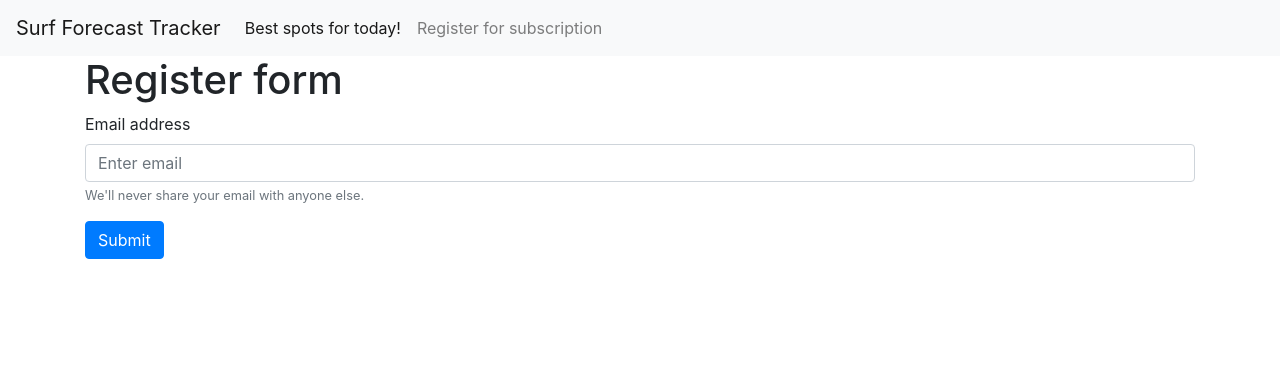
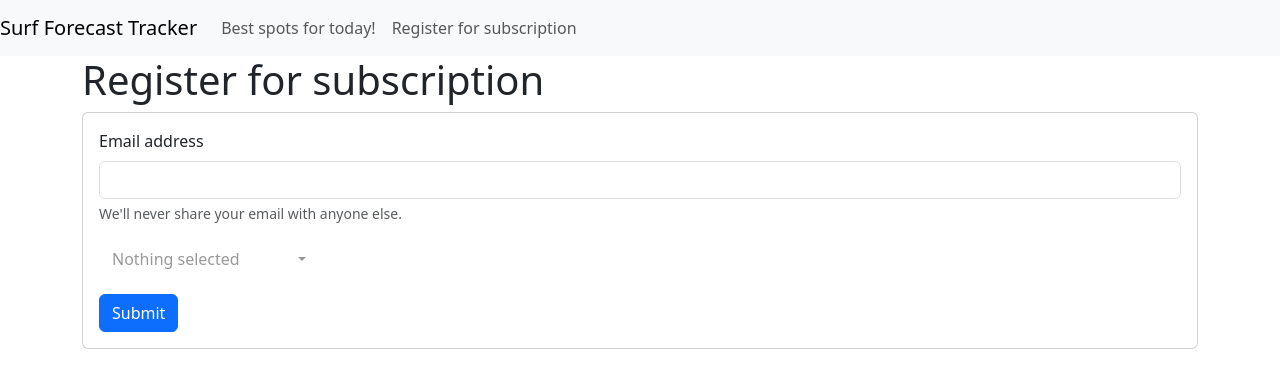
Before and after one commit to marcin1997garbarczyk/surfScrapper, a Django app: page /registerForm/ in a window 1280 px wide. Shown: the top 388 px of the page. Run offline with Django 5.2, Linux system fonts and the light colour scheme; some libraries are stand-ins or nearby versions.

Commit message:
django-form-init-of-dynamic-bootstrap-select-build

```diff
--- a/surfScrapperApi/views.py
+++ b/surfScrapperApi/views.py
@@ -12,7 +12,7 @@ class SubmitSubscriberFormView(APIView):
         if serializer.is_valid():
             serializer.save()
             print('Test_2')
-            return Response({'message': 'Form submitted successfully!'}, status=status.HTTP_201_CREATED)
+            return Response({'message': 'Form submitted successfully!'}, status=status.HTTP_201_CREATED, content_type='application/json')
         else:
             print('cos tam jest zjebane')
             return Response(serializer.errors, status=status.HTTP_400_BAD_REQUEST)
--- a/surfScrapperApp/static/registerFormController.js
+++ b/surfScrapperApp/static/registerFormController.js
@@ -1,10 +1,25 @@
-function myFunction(event) {
-    console.log('@@@MAGAR')
-    fetch("http://127.0.0.1:8000/api/submit_subscriber_form", {
+
+function init() {
+
+    selectBox = $('#Selector')
+    let data = [{'display':'dupa', 'value':'dupa'}, {'display':'dupa1', 'value':'dupa1'}, {'display':'dupa2', 'value':'dupa2'}]
+    if (data.length > 0) {
+        var output = [];
+        $.each(data, function (i, dat) {
+            debugger
+            output.push(`<option value=${dat.value}> ${dat.display} </option>`);
+        });
+        selectBox.html(output.join("")); // ... on the original element
+        selectBox.selectpicker("refresh"); // refresh the options
+    }
+}
+
+async function myFunction(event) {
+    let apiCallResponse = await fetch("http://127.0.0.1:8000/api/submit_subscriber_form", {
           method: "POST",
           body: JSON.stringify({
             userEmail: 'test@test',
-            trackedBeaches: "Fix my bugs",
+            trackedBeaches: JSON.stringify($('.selectpicker').val()),
           }),
             credentials: "same-origin",
             headers: {
@@ -12,7 +27,16 @@ function myFunction(event) {
               "Accept": "application/json",
               'Content-Type': 'application/json'
             },
-        });
+        })
+
+    if(apiCallResponse.status == 201) {
+        let apiCallParsedResponse = await apiCallResponse.json();
+        var toastElList = [].slice.call(document.querySelectorAll('.toast'))
+          var toastList = toastElList.map(function(toastEl) {
+            return new bootstrap.Toast(toastEl)
+          })
+          toastList.forEach(toast => toast.show())
+    }
 }
 
 function getCookie(name) {
@@ -30,3 +54,5 @@ function getCookie(name) {
     }
     return cookieValue;
 }
+
+init();
--- a/surfScrapperApp/templates/base.html
+++ b/surfScrapperApp/templates/base.html
@@ -9,11 +9,19 @@
         SurfForecast Tracker
       {% endblock %}
     </title>
+
+    <meta charset="utf-8">
+    <meta name="viewport" content="width=device-width, initial-scale=1">
     <script src="https://ajax.googleapis.com/ajax/libs/jquery/3.6.0/jquery.min.js"></script>
-    <link rel="stylesheet" href="https://stackpath.bootstrapcdn.com/bootstrap/4.3.1/css/bootstrap.min.css"  rel="stylesheet" />
+    <link href="https://cdn.jsdelivr.net/npm/bootstrap@5.3.3/dist/css/bootstrap.min.css" rel="stylesheet" integrity="sha384-QWTKZyjpPEjISv5WaRU9OFeRpok6YctnYmDr5pNlyT2bRjXh0JMhjY6hW+ALEwIH" crossorigin="anonymous">
+    <link rel="stylesheet" href="https://cdnjs.cloudflare.com/ajax/libs/bootstrap-select/1.14.0-beta2/css/bootstrap-select.min.css" integrity="sha512-mR/b5Y7FRsKqrYZou7uysnOdCIJib/7r5QeJMFvLNHNhtye3xJp1TdJVPLtetkukFn227nKpXD9OjUc09lx97Q==" crossorigin="anonymous"
+      referrerpolicy="no-referrer" />
+
+
   </head>
   {% block scriptInjection %}
   {% endblock %}
+
   <body>
     <nav class="navbar navbar-expand-lg navbar-light bg-light">
       <a class="navbar-brand" href="/">Surf Forecast Tracker</a>
@@ -30,7 +38,14 @@
       </div>
     </nav>
     <div class="container">{% block content %} {% endblock %}</div>
-    <script src="https://code.jquery.com/jquery-3.3.1.slim.min.js"></script>
-    <script src="https://stackpath.bootstrapcdn.com/bootstrap/4.3.1/js/bootstrap.bundle.min.js" ></script>
   </body>
+
+  <script src="https://cdn.jsdelivr.net/npm/bootstrap@5.3.3/dist/js/bootstrap.bundle.min.js" integrity="sha384-YvpcrYf0tY3lHB60NNkmXc5s9fDVZLESaAA55NDzOxhy9GkcIdslK1eN7N6jIeHz" crossorigin="anonymous"></script>
+  <script src="https://cdn.jsdelivr.net/npm/@popperjs/core@2.11.8/dist/umd/popper.min.js" integrity="sha384-I7E8VVD/ismYTF4hNIPjVp/Zjvgyol6VFvRkX/vR+Vc4jQkC+hVqc2pM8ODewa9r" crossorigin="anonymous"></script>
+  <script src="https://cdn.jsdelivr.net/npm/bootstrap@5.3.3/dist/js/bootstrap.min.js" integrity="sha384-0pUGZvbkm6XF6gxjEnlmuGrJXVbNuzT9qBBavbLwCsOGabYfZo0T0to5eqruptLy" crossorigin="anonymous"></script>
+  <script src="https://stackpath.bootstrapcdn.com/bootstrap/4.3.1/js/bootstrap.bundle.min.js" ></script>
+  <script src="https://code.jquery.com/jquery-3.6.0.min.js" integrity="sha256-/xUj+3OJU5yExlq6GSYGSHk7tPXikynS7ogEvDej/m4=" crossorigin="anonymous"></script>
+  <script src="https://cdnjs.cloudflare.com/ajax/libs/bootstrap-select/1.14.0-beta2/js/bootstrap-select.min.js" integrity="sha512-FHZVRMUW9FsXobt+ONiix6Z0tIkxvQfxtCSirkKc5Sb4TKHmqq1dZa8DphF0XqKb3ldLu/wgMa8mT6uXiLlRlw==" crossorigin="anonymous" referrerpolicy="no-referrer"></script>
+
+
 </html>
--- a/surfScrapperApp/templates/registerForm.html
+++ b/surfScrapperApp/templates/registerForm.html
@@ -3,17 +3,72 @@
 {% load static %}
 <!--{% block scriptInjection %} <script src="{% static 'registerFormController.js' %}"></script> {% endblock %}-->
 
-<script type="text/javascript" src="https://cdnjs.cloudflare.com/ajax/libs/jquery/3.1.1/jquery.min.js"></script>
-<script src="{% static 'registerFormController.js' %}"></script>
+
+
 {% block content %}
 
-    <h1> Register form </h1>
+<h1> Register for subscription</h1>
+
+<div class="card">
+  <div class="card-body">
     <form>
-      <div class="form-group">
-        <label for="exampleInputEmail1">Email address</label>
-        <input type="email" class="form-control" id="exampleInputEmail1" aria-describedby="emailHelp" placeholder="Enter email">
-        <small id="emailHelp" class="form-text text-muted">We'll never share your email with anyone else.</small>
+      <div class="mb-3">
+        <label for="exampleInputEmail1" class="form-label">Email address</label>
+        <input type="email" class="form-control" id="exampleInputEmail1" aria-describedby="emailHelp">
+        <div id="emailHelp" class="form-text">We'll never share your email with anyone else.</div>
+      </div>
+      <div class="mb-3">
+          <select id='Selector' class="selectpicker" multiple aria-label="size 3 select example">
+            <option value="1">One</option>
+            <option value="2">Two</option>
+            <option value="3">Three</option>
+            <option value="4">Four</option>
+          </select>
       </div>
       <button type="submit" class="btn btn-primary" onclick="myFunction()">Submit</button>
     </form>
+  </div>
+</div>
+
+<!--    <form>-->
+<!--      <div class="form-group">-->
+<!--        <label for="exampleInputEmail1">Email address</label>-->
+<!--        <input type="email" class="form-control" id="exampleInputEmail1" aria-describedby="emailHelp" placeholder="Enter email">-->
+<!--        <small id="emailHelp" class="form-text text-muted">We'll never share your email with anyone else.</small>-->
+<!--        <br/>-->
+<!--        <br/>-->
+
+
+<!--        <label for="exampleInputEmail1">Beach to track</label>-->
+<!--        <br/>-->
+<!--          <select class="selectpicker" multiple aria-label="size 3 select example">-->
+<!--            <option value="1">One</option>-->
+<!--            <option value="2">Two</option>-->
+<!--            <option value="3">Three</option>-->
+<!--            <option value="4">Four</option>-->
+<!--          </select>-->
+<!--        </div>-->
+
+
+<!--        <br/>-->
+<!--      <button type="submit" class="btn btn-primary" onclick="myFunction()">Submit</button>-->
+<!--    </form>-->
+    <!-- Flexbox container for aligning the toasts -->
+    <div aria-live="polite" aria-atomic="true" class="d-flex justify-content-center align-items-center w-100">
+
+      <!-- Then put toasts within -->
+      <div class="toast" role="alert" aria-live="assertive" aria-atomic="true">
+        <div class="toast-header">
+          <img src="..." class="rounded me-2" alt="...">
+          <strong class="me-auto">Bootstrap</strong>
+          <small>11 mins ago</small>
+          <button type="button" class="btn-close" data-bs-dismiss="toast" aria-label="Close"></button>
+        </div>
+        <div class="toast-body">
+          Hello, world! This is a toast message.
+        </div>
+      </div>
+    </div>
+    <script src="{% static 'registerFormController.js' %}"></script>
+
 {% endblock %}
```
Also changed, not shown: db.sqlite3.
